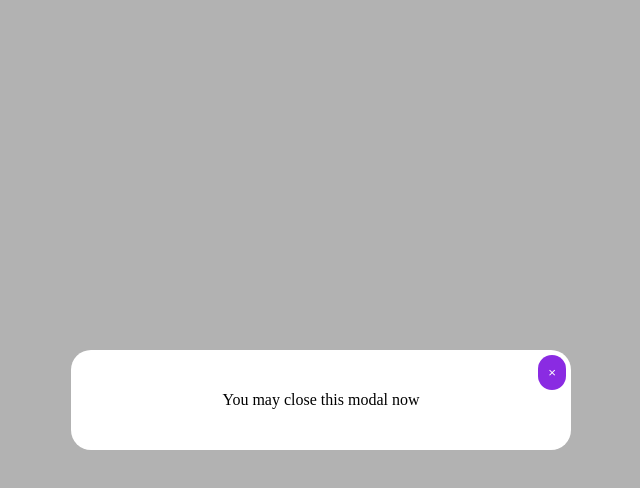
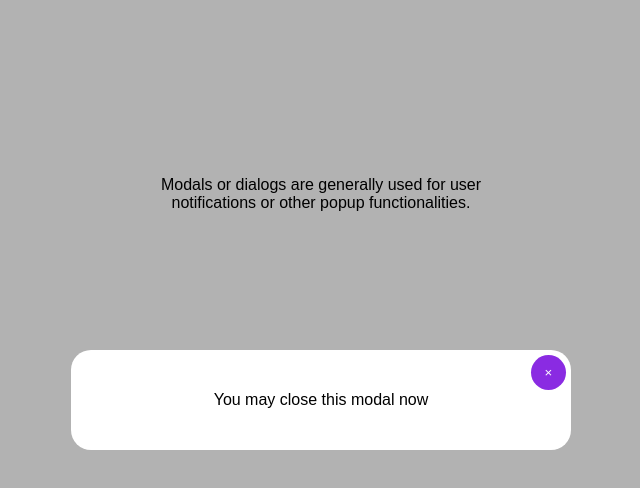
Before and after one commit to maxminoS/pure-js, a plain HTML site: page modal/index.html in a window 1280 px wide. Both pictures are taken after a click on the button "Show modal". Shown: the whole page, without its empty margins (319-959 px from the left). Drawn offline with Linux system fonts and the light colour scheme.

Commit message:
Improved stylings for the modal

```diff
--- a/modal/index.html
+++ b/modal/index.html
@@ -6,10 +6,10 @@
     <script src="index.js" defer></script>
   </head>
   <body>
-    <button class="toggle" style="top: 50%; left: 45%">Show modal</button>
-
+    <p>Modals or dialogs are generally used for user notifications or other popup functionalities.</p>
+    <button class="toggle" style="top: 50%; left: 50%; width: 150px; margin-left: -75px;">Show modal</button>
     <div class="modal">
-      <button class="toggle" style="border-radius: 25px; padding: 10px; top: 5px; right: 5px">&times;</button>
+      <button class="toggle" style="padding: 10px; top: 5px; right: 5px; width: 35px;">&times;</button>
       <div>You may close this modal now</div>
     </div>
   </body>
--- a/modal/styles.css
+++ b/modal/styles.css
@@ -1,5 +1,17 @@
+body {
+  font-family: sans-serif;
+}
 body.active {
   background-color: rgba(0, 0, 0, 0.3);
+}
+
+p {
+  position: absolute;
+  width: 350px;
+  top: 20%;
+  left: 50%;
+  margin-left: -175px;
+  text-align: center;
 }
 
 button {
```
